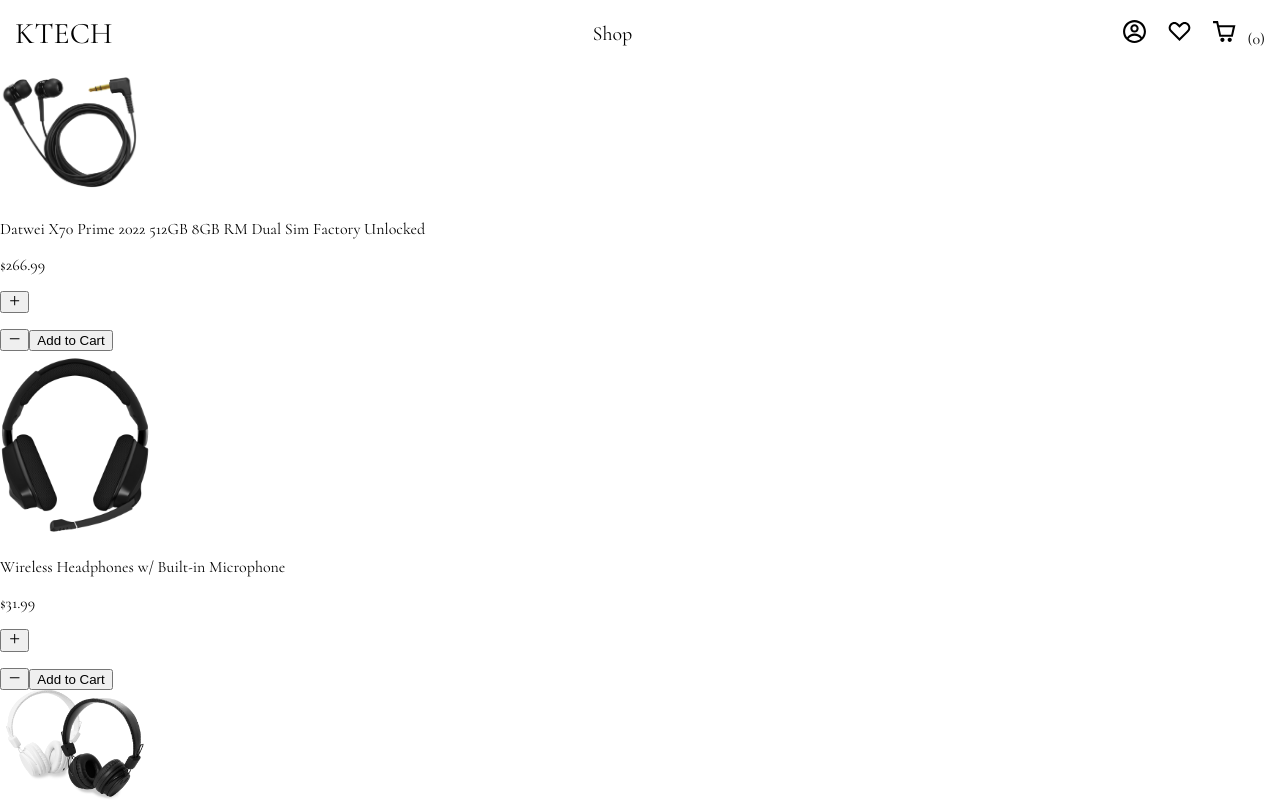
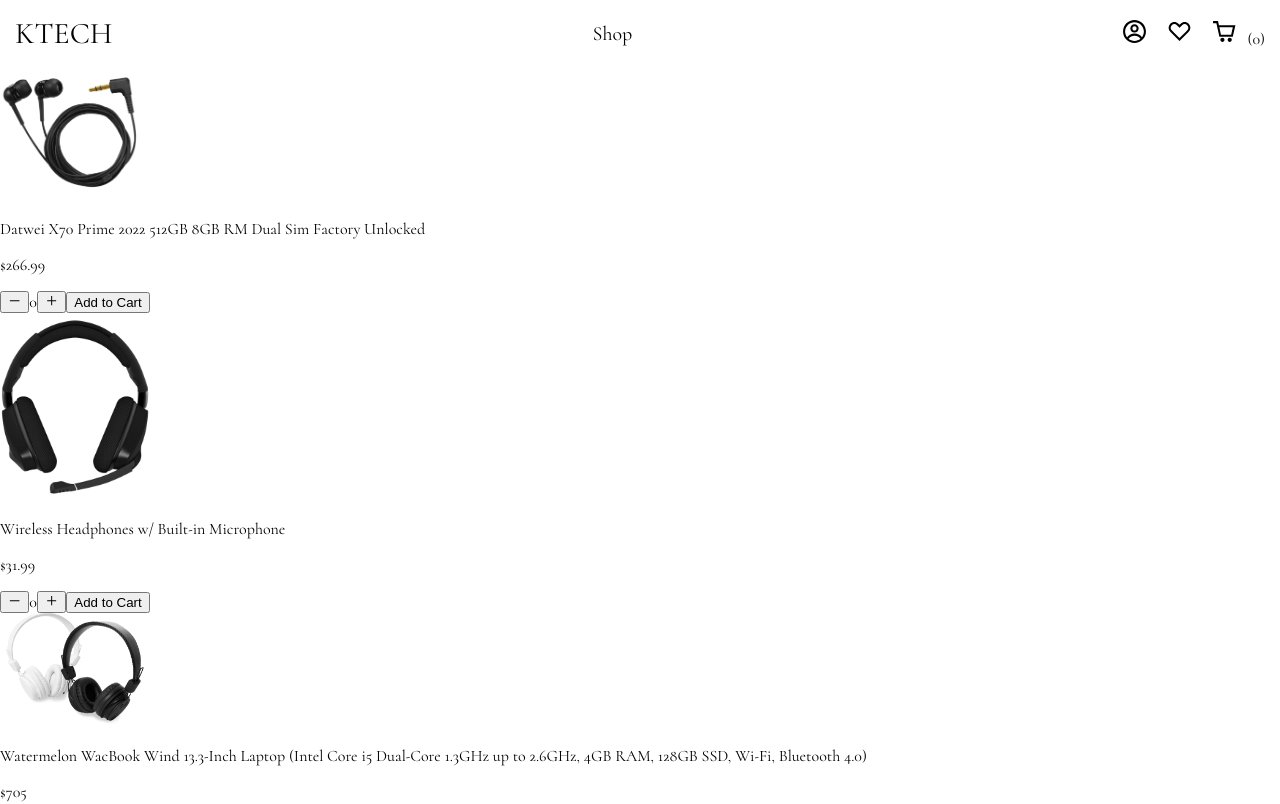
Before and after one commit to keaneatl/shopping-cart, a React (Create React App) app: page /shop in a window 1280 px wide. Shown: the top 804 px of the page. Built offline with nearby package versions, Linux system fonts and the light colour scheme.

Commit message:
Make the product amount adjustable

```diff
--- a/src/Routing.js
+++ b/src/Routing.js
@@ -6,12 +6,13 @@
 
 const Routing = () => {
   const [cart, setCart] = useState([]);
+
   return (
     <BrowserRouter>
       <Header logo="KTECH" cartStatus={cart.length} />
       <Routes>
         <Route path="/" element={<App />} />
-        <Route path="/shop" element={<Shop cart={cart} setCart={setCart} />} />
+        <Route path="/shop" element={<Shop />} />
       </Routes>
     </BrowserRouter>
   );
--- a/src/assets/products.json
+++ b/src/assets/products.json
@@ -2,51 +2,61 @@
   "6797765714": {
     "name": "Wired In-Ear Earphones",
     "price": 6.99,
-    "id": 16260
+    "id": 16260,
+    "amount": 0
   },
   "7421612133": {
     "name": "Bluetooth Headset w/ Built-in Microphone",
     "price": 45,
-    "id": 97915
+    "id": 97915,
+    "amount": 0
   },
   "2389032136": {
     "name": "Wireless Headphones w/ Built-in Microphone",
     "price": 31.99,
-    "id": 66801
+    "id": 66801,
+    "amount": 0
   },
   "5514164034": {
     "name": "Tracer Transpire 3 A675 | 15.6 in Full HD IPS Display | Cinetel Core 3 3250U Quad-Core  Processor | 4GB DDR4 | 128GB NVMe SSD | WiFi 6 | Backlit KB | Windux 11 Home",
     "price": 476.99,
-    "id": 35138
+    "id": 35138,
+    "amount": 0
   },
   "4277758541": {
     "name": "EtchP 2022 14in Ultra Thin Laptop, Cinetel N3020 Processor(Up to 2.8GHz), 8GB RAM, 128GB Storage(64GB eMMC+64GB Micro SD), 1 Year Office 364, Webcam, HDMI, WiFi, USB-A&C",
     "price": 399,
-    "id": 79506
+    "id": 79506,
+    "amount": 0
   },
   "4202846262": {
     "name": "Watermelon WacBook Wind 13.3-Inch Laptop (Intel Core i5 Dual-Core 1.3GHz up to 2.6GHz, 4GB RAM, 128GB SSD, Wi-Fi, Bluetooth 4.0) ",
     "price": 705,
-    "id": 22393
+    "id": 22393,
+    "amount": 0
   },
   "1849243524": {
     "name": "Datwei X70 Prime 2022 512GB 8GB RM Dual Sim Factory Unlocked",
     "price": 266.99,
-    "id": 18400
+    "id": 18400,
+    "amount": 0
   },
   "0322565666": {
     "name": "Samsam Solar V12 (G135M) 64GB Dual SIM, GSM Unlocked",
     "price": 189,
-    "id": 80840
+    "id": 80840,
+    "amount": 0
   },
   "5440292714": {
     "name": "Watermelon Lphone 7 32GB GSM Unlocked (Silver)",
     "price": 165,
-    "id": 29785
+    "id": 29785,
+    "amount": 0
   },
   "9184829583": {
     "name": "Bolt Sugma VX4260 Wireless All-In-One Color Inkjet Printer with Mobile and Tablet Printing, Black",
     "price": 89.99,
-    "id": 10483
+    "id": 10483,
+    "amount": 0
   }
 }
--- a/src/components/Shop.js
+++ b/src/components/Shop.js
@@ -13,7 +13,7 @@
 import phone3 from "../assets/images/phone3.png";
 import printer1 from "../assets/images/printer1.png";
 
-const Shop = ({ cart, setCart }) => {
+const Shop = ({ onAddToCart }) => {
   const [products, setProducts] = useState([]);
   const productImages = [
     earphones,
@@ -33,15 +33,41 @@
     setProducts(data);
   }, []);
 
+  const onAdd = (itemID) => {
+    setProducts(
+      products.map((prod) => {
+        if (prod.id === itemID) {
+          prod.amount = prod.amount + 1;
+          return prod;
+        } else return prod;
+      })
+    );
+  };
+
+  const onLessen = (itemID) => {
+    setProducts(
+      products.map((prod) => {
+        if (prod.id === itemID && prod.amount > 0) {
+          prod.amount = prod.amount - 1;
+          return prod;
+        } else return prod;
+      })
+    );
+  };
+
   return (
     <div className="products">
       {products.map((product, i) => (
         <ProductCard
           name={product.name}
           price={product.price}
-          src={productImages[i]}
+          amount={product.amount}
+          id={product.id}
+          productImg={productImages[i]}
           key={product.id}
-          inputid={product.id}
+          onAdd={onAdd}
+          onLessen={onLessen}
+          onAddToCart={onAddToCart}
         />
       ))}
     </div>
--- a/src/components/products/AddToCart.js
+++ b/src/components/products/AddToCart.js
@@ -1,18 +1,26 @@
 import { AiOutlinePlus, AiOutlineMinus } from "react-icons/ai";
 
-const AddToCart = ({ name, price, amount, onAdd, onLessen, onAddToCart }) => {
+const AddToCart = ({
+  name,
+  price,
+  amount,
+  id,
+  onAdd,
+  onLessen,
+  onAddToCart,
+}) => {
   return (
     <div>
       <p className="product-name">{name}</p>
       <p className="product-price">${price}</p>
-      <button type="button" onAdd={onAdd}>
+      <button type="button" onClick={() => onLessen(id)}>
+        <AiOutlineMinus />
+      </button>
+      <span className="quantity">{amount}</span>
+      <button type="button" onClick={() => onAdd(id)}>
         <AiOutlinePlus />
       </button>
-      <p className="quantity">{amount}</p>
-      <button type="button" onLessen={onLessen}>
-        <AiOutlineMinus />
-      </button>
-      <button type="button" onAddToCart={(name) => onAddToCart}>
+      <button type="button" onClick={(name) => onAddToCart}>
         Add to Cart
       </button>
     </div>
--- a/src/components/products/ProductCard.js
+++ b/src/components/products/ProductCard.js
@@ -3,20 +3,24 @@
 const ProductCard = ({
   name,
   price,
-  src,
+  amount,
   id,
-  onQuantityAdd,
-  onQuantityReduce,
+  productImg,
+  onAdd,
+  onLessen,
+  onAddToCart,
 }) => {
   return (
     <div className="product-card">
-      <img src={src} className="product-img" alt={name} />
+      <img src={productImg} className="product-img" alt={name} />
       <AddToCart
         name={name}
         price={price}
+        amount={amount}
         id={id}
-        onQuantityAdd={onQuantityAdd}
-        onQuantityReduce={onQuantityReduce}
+        onAdd={onAdd}
+        onLessen={onLessen}
+        onAddToCart={onAddToCart}
       />
     </div>
   );
```
